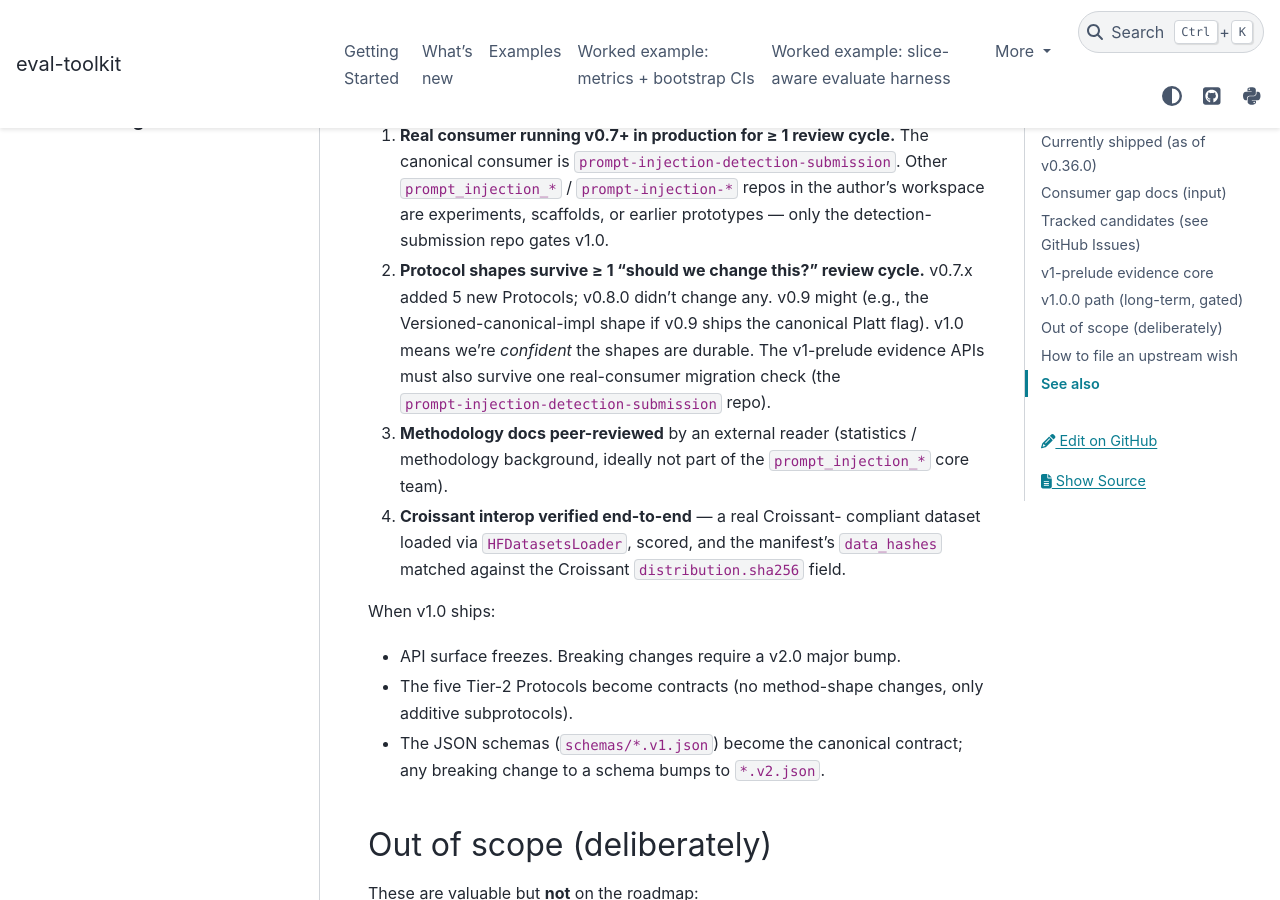
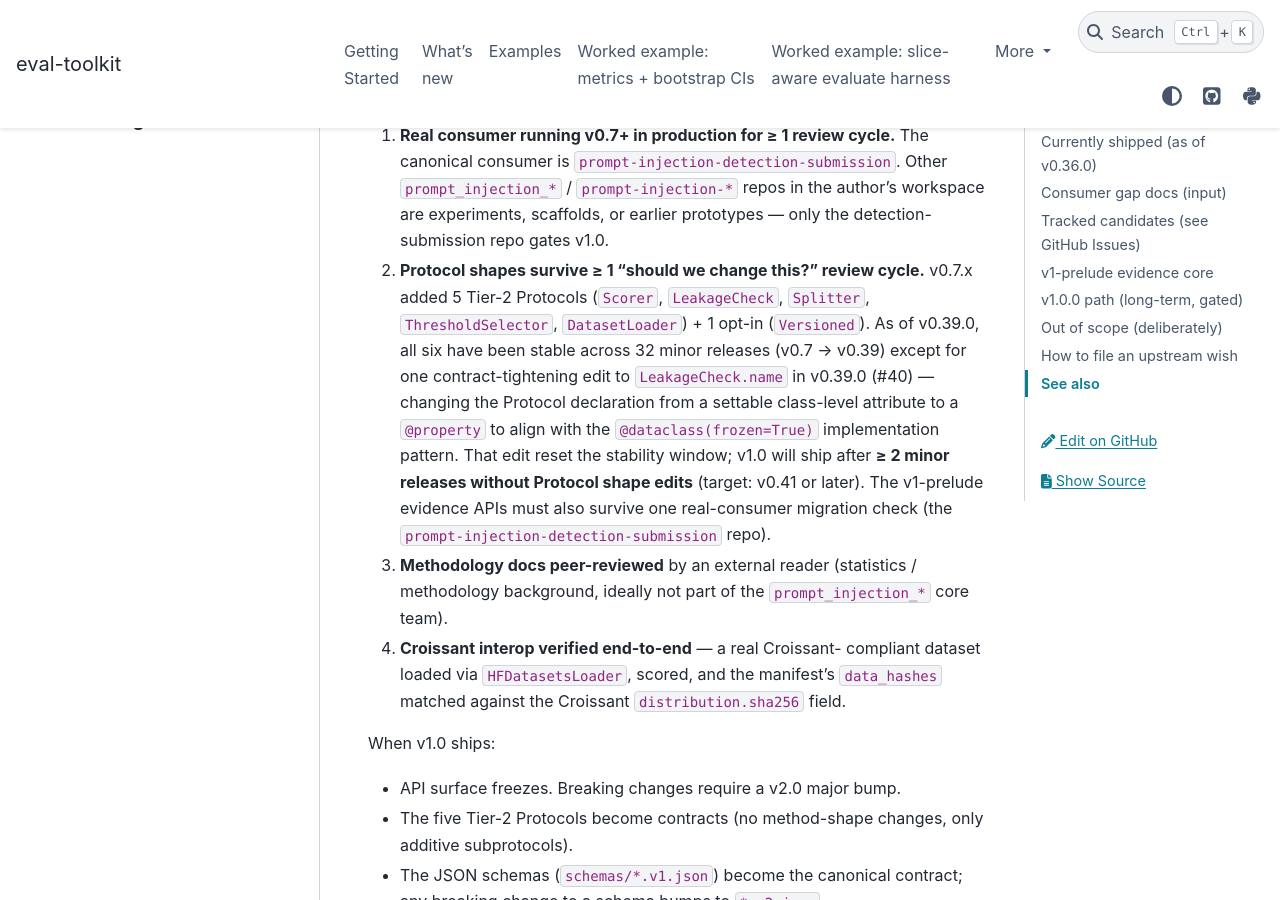
Before and after one commit to brandon-behring/eval-toolkit, a Sphinx documentation site: the page built from docs/source/roadmap.md, in a window 1280 px wide and 900 px high, scrolled down 2724 px. Built offline with Sphinx 7.4.7 and the PyData theme 0.15.4, drawn with Linux system fonts in a browser that asks for light colours.

Commit message:
docs(roadmap): refresh v1.0 path Gate 2 wording (v0.39 stability state)
The Gate 2 text was written when v0.9 was the next minor and
speculated about Versioned-canonical-impl shape changes that never
materialised. After 32 minor releases (v0.7 → v0.39) the Protocols
have been remarkably stable — only LeakageCheck.name was tweaked
(v0.39.0, #40, contract-tightening to support frozen-dataclass impls
under mypy strict).

Updates Gate 2 to:
- Name the 5 Tier-2 Protocols + 1 opt-in by their actual identifiers
- State the actual stability record (32 minors)
- Acknowledge the #40 reset of the stability clock
- Define the concrete v1.0 trigger condition: >=2 minors without
  Protocol shape edits (target v0.41 or later)

No code change. Updates only the v1.0 readiness gate text.

Generated with Claude Code

Co-Authored-By: Claude Opus 4.7 (1M context) <noreply@anthropic.com>

```diff
--- a/docs/source/roadmap.md
+++ b/docs/source/roadmap.md
@@ -104,10 +104,16 @@ v2.0. Gated on:
    author's workspace are experiments, scaffolds, or earlier
    prototypes — only the detection-submission repo gates v1.0.
 2. **Protocol shapes survive ≥ 1 "should we change this?" review
-   cycle.** v0.7.x added 5 new Protocols; v0.8.0 didn't change any.
-   v0.9 might (e.g., the Versioned-canonical-impl shape if v0.9 ships
-   the canonical Platt flag). v1.0 means we're *confident* the shapes
-   are durable.
+   cycle.** v0.7.x added 5 Tier-2 Protocols (`Scorer`, `LeakageCheck`,
+   `Splitter`, `ThresholdSelector`, `DatasetLoader`) + 1 opt-in
+   (`Versioned`). As of v0.39.0, all six have been stable across 32
+   minor releases (v0.7 → v0.39) except for one contract-tightening
+   edit to `LeakageCheck.name` in v0.39.0 (#40) — changing the
+   Protocol declaration from a settable class-level attribute to a
+   `@property` to align with the `@dataclass(frozen=True)`
+   implementation pattern. That edit reset the stability window;
+   v1.0 will ship after **≥ 2 minor releases without Protocol shape
+   edits** (target: v0.41 or later).
    The v1-prelude evidence APIs must also survive one real-consumer
    migration check (the `prompt-injection-detection-submission` repo).
 3. **Methodology docs peer-reviewed** by an external reader (statistics
```
